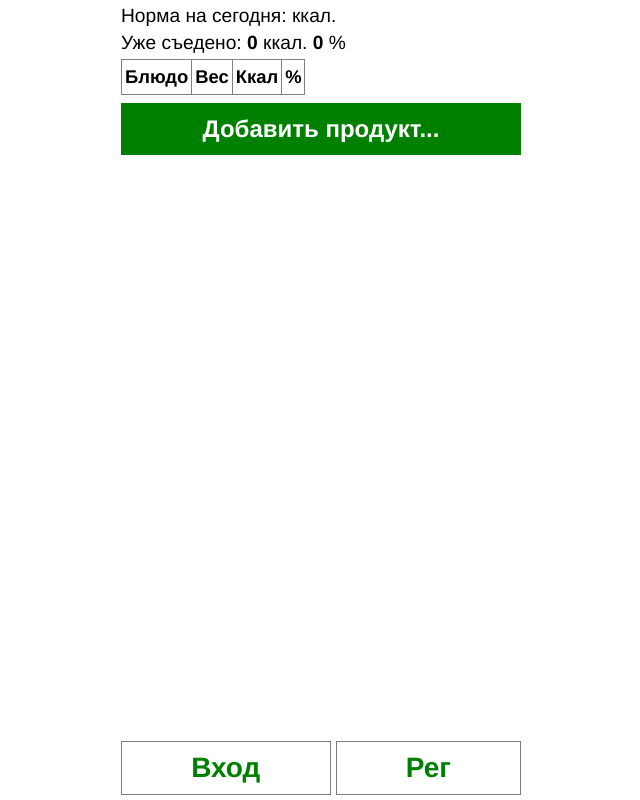
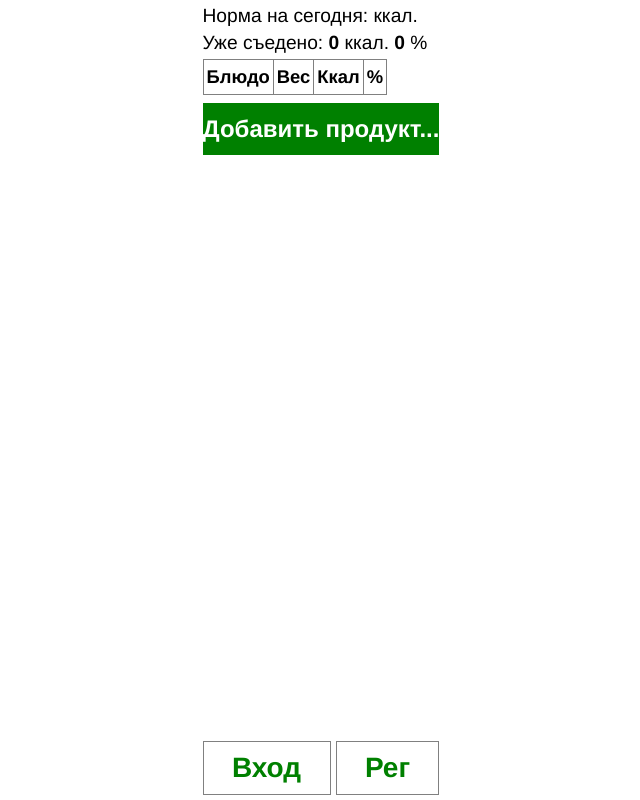
Before and after one commit to VanVakarian/pohudei-django, a Django app: template pohudei/main/templates/main/diary.html in a window 1280 px wide. Shown: the whole page, without its empty margins (319-959 px from the left). Run offline with Django 3.2, Linux system fonts and the light colour scheme; the template is opened without the code that fills it, so the values that code supplies are empty.

Commit message:
...........

```diff
--- a/pohudei/main/static/main/base.css
+++ b/pohudei/main/static/main/base.css
@@ -11,7 +11,7 @@ body {
 }
 
 .main {
-    flex-grow: 1;
+    /* flex-grow: 1; */
     height: calc(100vh - 10px);
     max-width: 400px;
     grid-template-rows: auto min-content;
```
